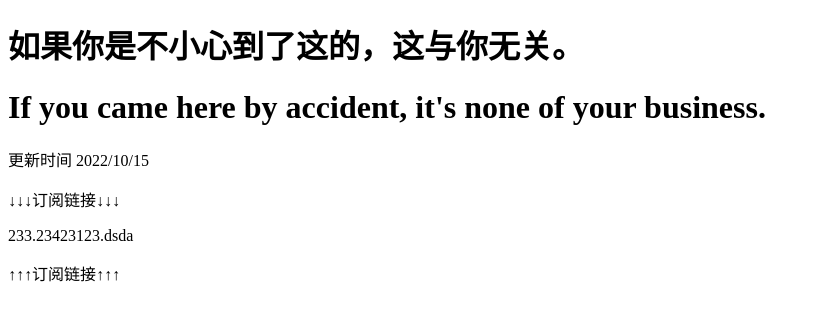
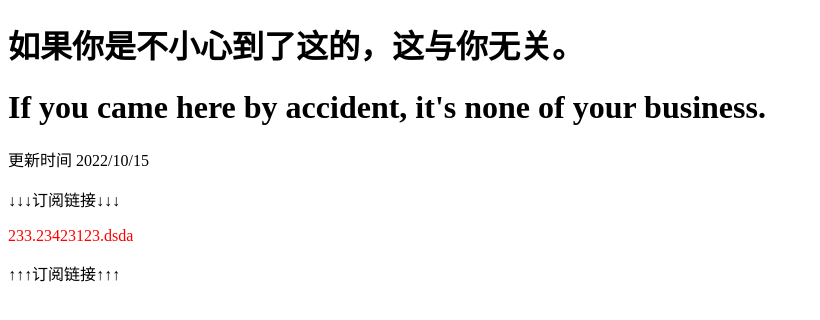
Before and after one commit to Mu0Yuan/Mu0Yuan.github.io, a plain HTML site: page index.html in a window 1280 px wide. Shown: the whole page, without its empty margins (0-820 px from the left). Drawn offline with Linux system fonts and the light colour scheme.

Commit message:
Update index.html

```diff
--- a/index.html
+++ b/index.html
@@ -27,7 +27,7 @@
 
 <p>↓↓↓订阅链接↓↓↓</p>
 
-<p>233.23423123.dsda</p>
+<p><font color="red">233.23423123.dsda</font></p>
 
 <p>↑↑↑订阅链接↑↑↑</p>
 
```
